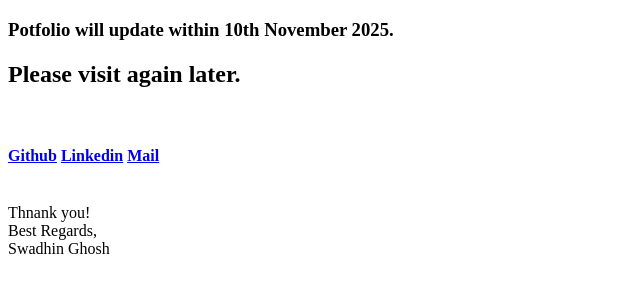
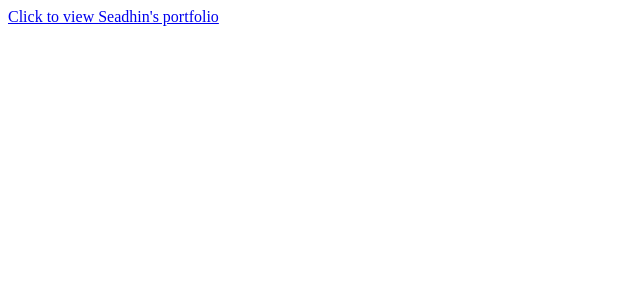
Before and after one commit to swadhin-in/Swadhin_in, a plain HTML site: page index.html in a window 1280 px wide. Shown: the whole page, without its empty margins (0-640 px from the left). Drawn offline with Linux system fonts and the light colour scheme.

Commit message:
Update index.html

```diff
--- a/index.html
+++ b/index.html
@@ -6,17 +6,6 @@
     <title>Swadhin_Portfolio</title>
 </head>
 <body>
-    <h3> Potfolio will update within 10th November 2025. </h3>
-    <h2>Please visit again later.</h2> <br>
-
-    <h4><a href="https://github.com/swadhin-in">Github</a>
-    <a href="https://www.linkedin.com/in/swadhin-ind/">Linkedin</a>
-    <a href="mailto:swadhin0031@gmail.com">Mail</a> <br> </h4>
-
-    <br>
-    Thnank you! <br>
-    Best Regards, <br>
-    Swadhin Ghosh
-
+    <a href="https://swadhin-ind.vercel.app">Click to view Seadhin's portfolio </a>
 </body>
 </html>
```
